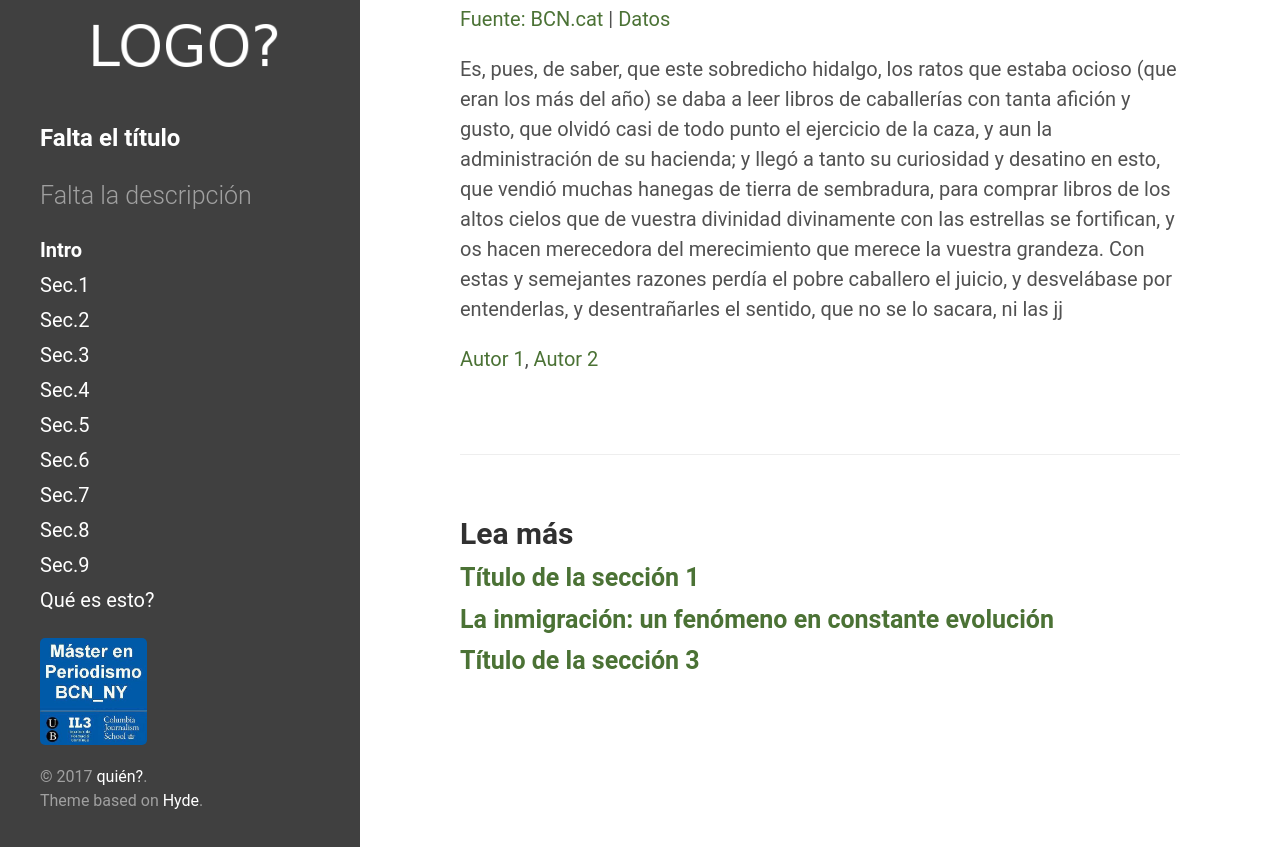
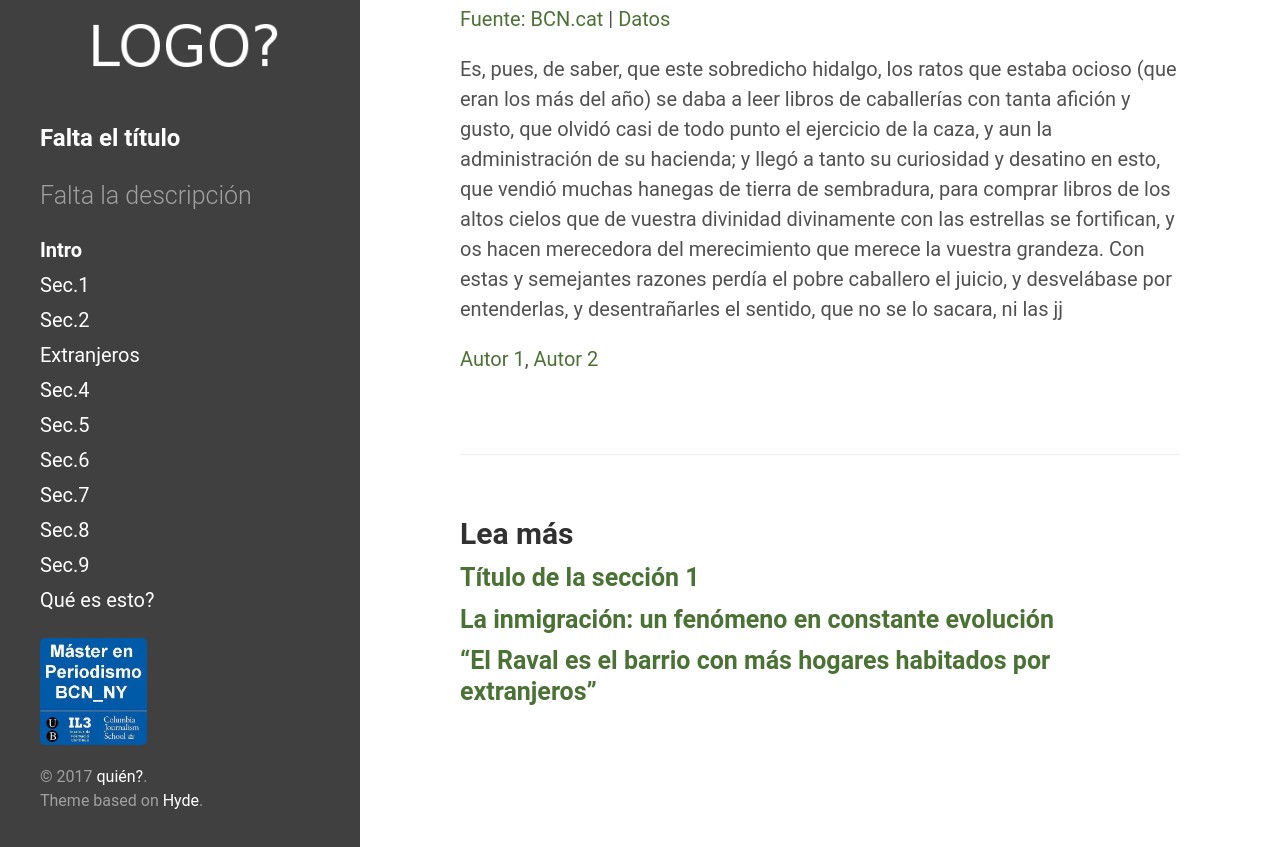
Before and after one commit to mper-bcn-ny/2017-metro, a Jekyll site: the page built from _posts/2017-02-21-intro.md, in a window 1280 px wide and 900 px high, scrolled down 930 px, cut to the strip 53-900 px from the top of the window. Built offline with Jekyll 4.4.1, drawn with Linux system fonts in a browser that asks for light colours; part of the change alters nothing that is shown.

Commit message:
Update 2017-02-18-seccion_3.md

```diff
--- a/_posts/2017-02-18-seccion_3.md
+++ b/_posts/2017-02-18-seccion_3.md
@@ -1,11 +1,13 @@
 ---
 layout: post
-title: Título de la sección 3
-navigation: Sec.3
+title: “El Raval es el barrio con más hogares habitados por extranjeros”
+navigation: Extranjeros
 ---
 
-En un lugar de la Mancha, de cuyo nombre no quiero acordarme, no ha mucho tiempo que vivía un hidalgo de los de lanza en astillero, adarga antigua, rocín flaco y galgo corredor. Una olla de algo más vaca que carnero, salpicón las más noches, duelos y quebrantos los sábados, lentejas los viernes, algún palomino de añadidura los domingos, consumían las tres partes de su hacienda. El resto della concluían sayo de velarte, calzas de velludo para las fiestas con sus pantuflos de lo mismo, los días de entre semana se honraba con su vellori de lo más fino. Tenía en su casa una ama que pasaba de los cuarenta, y una sobrina que no llegaba a los veinte, y un mozo de campo y plaza, que así ensillaba el rocín como tomaba la podadera. Frisaba la edad de nuestro hidalgo con los cincuenta años, era de complexión recia, seco de carnes, enjuto de rostro; gran madrugador y amigo de la caza. Quieren decir que tenía el sobrenombre de Quijada o Quesada (que en esto hay alguna diferencia en los autores que deste caso escriben), aunque por conjeturas verosímiles se deja entender que se llama Quijana; pero esto importa poco a nuestro cuento; basta que en la narración dél no se salga un punto de la verdad.
+En los años 90, la globalización abrió las puertas del Raval a inmigrantes de origen mundial y su presencia ha aumentado del 10 % al 47 % en los últimos 17 años. Casi la mitad de los hogares de este barrio de la ciudad condal cuenta al menos con un extranjero.
 
-<iframe width="740" height="400" scrolling="no" frameborder="no" src="https://fusiontables.google.com/embedviz?containerId=googft-gviz-canvas&amp;q=select+col2%2C+col10%2C+col7+from+1rwVPesFXhFh_eKxyeUc14sKTAyDEK6Npk9WgVeKW+order+by+col10+asc+limit+26&amp;viz=GVIZ&amp;t=LINE&amp;uiversion=2&amp;gco_forceIFrame=true&amp;gco_hasLabelsColumn=true&amp;gco_vAxes=%5B%7B%22title%22%3Anull%2C+%22minValue%22%3Anull%2C+%22maxValue%22%3Anull%2C+%22useFormatFromData%22%3Atrue%2C+%22viewWindow%22%3A%7B%22max%22%3Anull%2C+%22min%22%3Anull%7D%7D%2C%7B%22useFormatFromData%22%3Atrue%2C+%22viewWindow%22%3A%7B%22max%22%3Anull%2C+%22min%22%3Anull%7D%2C+%22minValue%22%3Anull%2C+%22maxValue%22%3Anull%7D%5D&amp;gco_useFirstColumnAsDomain=true&amp;gco_legacyScatterChartLabels=true&amp;gco_curveType=&amp;gco_booleanRole=certainty&amp;gco_lineWidth=2&amp;gco_hAxis=%7B%22useFormatFromData%22%3Atrue%2C+%22minValue%22%3Anull%2C+%22maxValue%22%3Anull%2C+%22viewWindow%22%3Anull%2C+%22viewWindowMode%22%3Anull%7D&amp;gco_legend=right&amp;gco_series=%7B%220%22%3A%7B%22color%22%3A%22none%22%7D%2C+%221%22%3A%7B%22color%22%3A%22%236aa84f%22%2C+%22lineWidth%22%3A4%7D%7D&amp;width=740&amp;height=400"></iframe>
+<iframe width="740" height="400" scrolling="no" frameborder="no" src="https://fusiontables.google.com/embedviz?containerId=googft-gviz-canvas&amp;q=select+col2%3E%3E0%2C+col5%3E%3E1%2C+col10%3E%3E0+from+1iuaKQ997ElSAXgtpkAPQsLwCo444eLsBgSIPUC6r+order+by+col10%3E%3E0+asc+limit+26&amp;viz=GVIZ&amp;t=LINE&amp;uiversion=2&amp;gco_forceIFrame=true&amp;gco_hasLabelsColumn=true&amp;gco_vAxes=%5B%7B%22title%22%3Anull%2C+%22minValue%22%3Anull%2C+%22maxValue%22%3Anull%2C+%22useFormatFromData%22%3Atrue%2C+%22viewWindow%22%3A%7B%22max%22%3Anull%2C+%22min%22%3Anull%7D%7D%2C%7B%22useFormatFromData%22%3Atrue%2C+%22viewWindow%22%3A%7B%22max%22%3Anull%2C+%22min%22%3Anull%7D%2C+%22minValue%22%3Anull%2C+%22maxValue%22%3Anull%2C+%22textStyle%22%3A%7B%22color%22%3A%22none%22%2C+%22fontSize%22%3A12%7D%7D%5D&amp;gco_useFirstColumnAsDomain=true&amp;gco_legacyScatterChartLabels=true&amp;gco_curveType=&amp;gco_booleanRole=certainty&amp;gco_lineWidth=2&amp;gco_hAxis=%7B%22useFormatFromData%22%3Atrue%2C+%22minValue%22%3Anull%2C+%22maxValue%22%3Anull%2C+%22viewWindow%22%3Anull%2C+%22viewWindowMode%22%3Anull%7D&amp;gco_legend=none&amp;gco_series=%7B%220%22%3A%7B%22color%22%3A%22%236aa84f%22%7D%2C+%221%22%3A%7B%22targetAxisIndex%22%3A1%2C+%22color%22%3A%22none%22%7D%7D&amp;width=740&amp;height=400"></iframe>
 
- Es, pues, de saber, que este sobredicho hidalgo, los ratos que estaba ocioso (que eran los más del año) se daba a leer libros de caballerías con tanta afición y gusto, que olvidó casi de todo punto el ejercicio de la caza, y aun la administración de su hacienda; y llegó a tanto su curiosidad y desatino en esto, que vendió muchas hanegas de tierra de sembradura, para comprar libros de caballerías en que leer; y así llevó a su casa todos cuantos pudo haber dellos; y de todos ningunos le parecían tan bien como los que compuso el famoso Feliciano de Silva: porque la claridad de su prosa, y aquellas intrincadas razones suyas, le parecían de perlas; y más cuando llegaba a leer aquellos requiebros y cartas de desafío, donde en muchas partes hallaba escrito: la razón de la sinrazón que a mi razón se hace, de tal manera mi razón enflaquece, que con razón me quejo de la vuestra fermosura, y también cuando leía: los altos cielos que de vuestra divinidad divinamente con las estrellas se fortifican, y os hacen merecedora del merecimiento que merece la vuestra grandeza. Con estas y semejantes razones perdía el pobre caballero el juicio, y desvelábase por entenderlas, y desentrañarles el sentido, que no se lo sacara, ni las
+En los gráficos podemos observar la presencia de extranjeros en los hogares de la ciudad de Barcelona. Los barrios que aparecen coloreados más oscuros, los más céntricos, tienen mayor presencia de extranjeros. Por el contrario, en los barrios periféricos predominan los hogares compuestos sólo por españoles.
+
+Esto nos parece interesante porque la presencia y el papel de los extranjeros en Barcelona es muy influyente en la vida de la ciudad.
```
